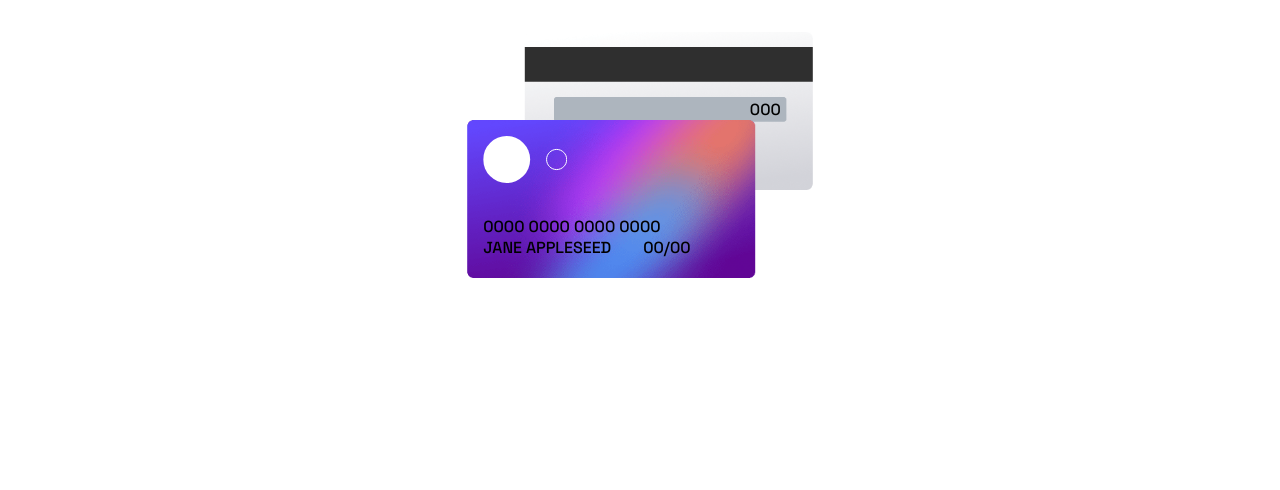
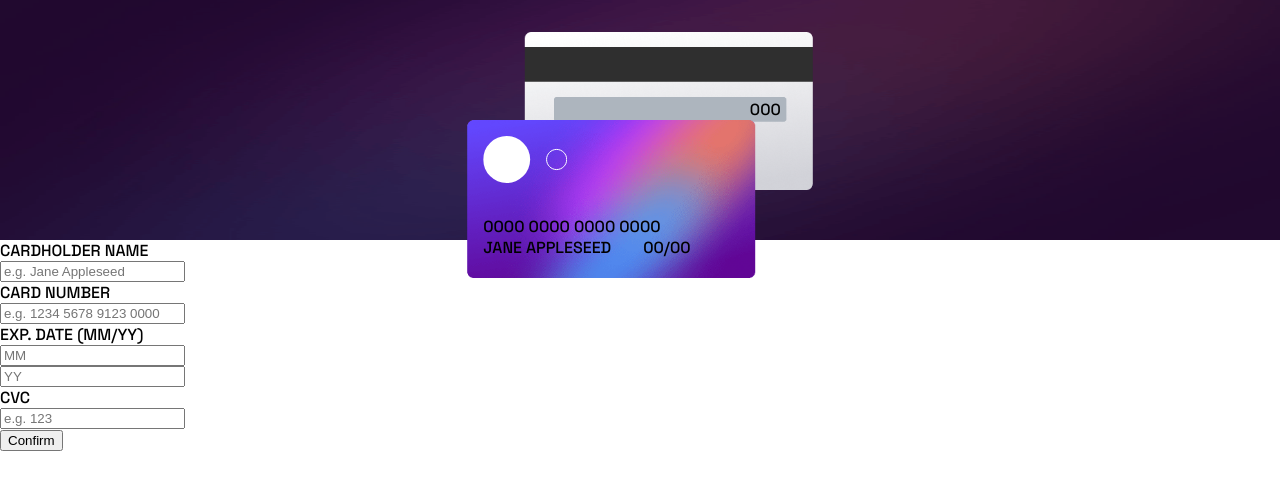
Before and after one commit to wishba/interactive-card-details-form-main, a React (Create React App) app: page / in a window 1280 px wide. Shown: the top 490 px of the page. Built offline with nearby package versions, Linux system fonts and the light colour scheme.

Commit message:
card background

```diff
--- a/src/component/CardForm.js
+++ b/src/component/CardForm.js
@@ -11,6 +11,7 @@ export default function CardForm() {
   return (
     <>
       <section>
+        <div className="card__background"></div>
         <CardFront
           cardNumber={cardNumber}
           cardName={cardName}
@@ -22,7 +23,7 @@ export default function CardForm() {
         />
       </section>
 
-      {/* <section>
+      <section>
         <div id='fillForm'>
           <label>CARDHOLDER NAME</label>
           <input type="text"
@@ -68,7 +69,7 @@ export default function CardForm() {
             document.getElementById('completedForm').style.display = 'block';
           }}
         >Confirm</button>
-      </section> */}
+      </section>
 
       {/* <section id='completedForm'>
         <h1>THANK YOU!</h1>
--- a/src/index.css
+++ b/src/index.css
@@ -16,6 +16,7 @@ p {
 
 .card__front {
   position: absolute;
+  z-index: 2;
   top: 7.5em;
   left: 50%;
   transform: translateX(-60%);
@@ -45,7 +46,7 @@ p {
 
 .card__back {
   position: absolute;
-  z-index: -1;
+  z-index: 1;
   top: 2em;
   left: 50%;
   transform: translateX(-40%);
@@ -60,6 +61,14 @@ p {
   position: absolute;
   top: 4.2em;
   right: 2em;
+}
+
+.card__background {
+  content: url(images/bg-main-mobile.png);
+  position: relative;
+  z-index: 0;
+  width: 100%;
+  height: 15em;
 }
 
 #fillForm>* {
```
